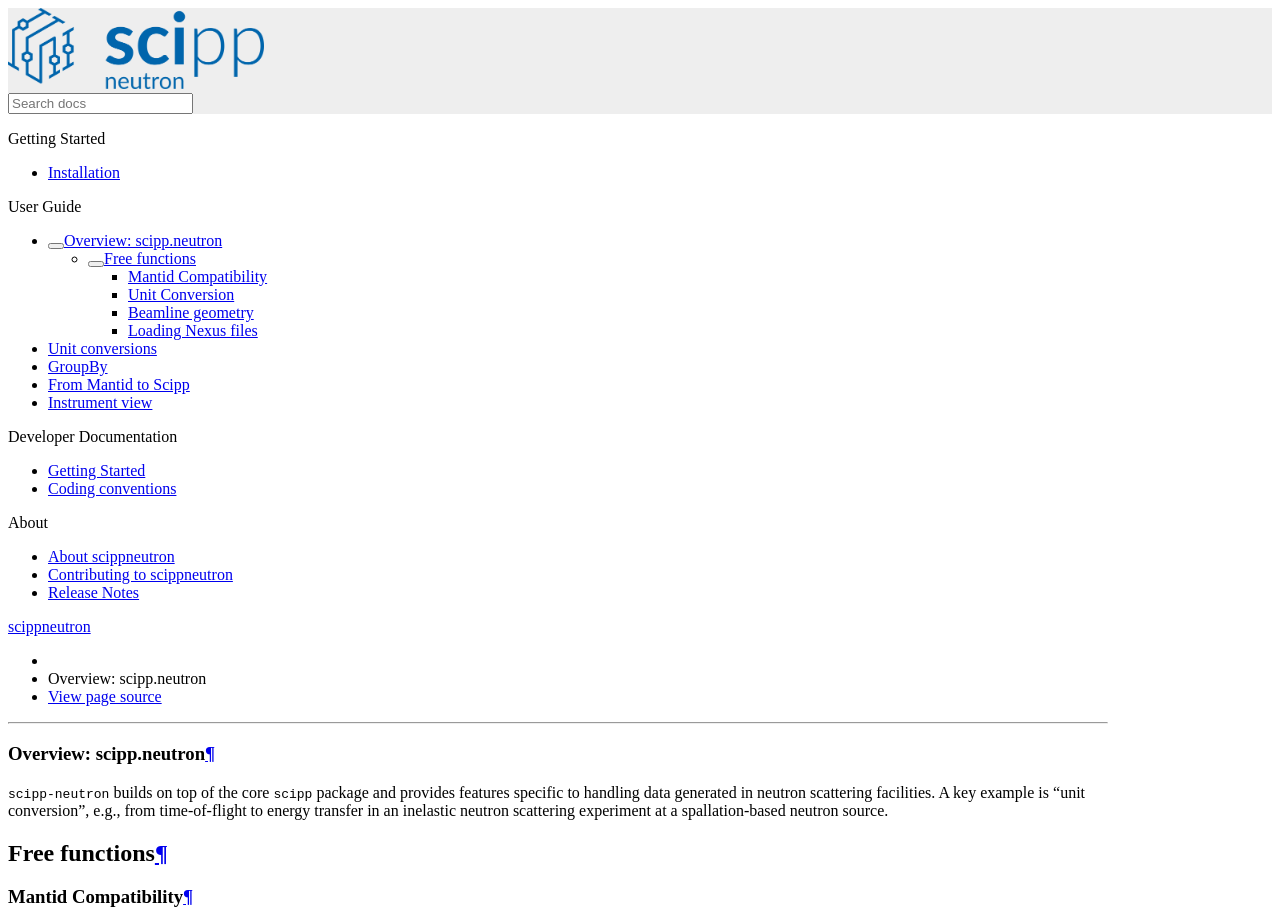
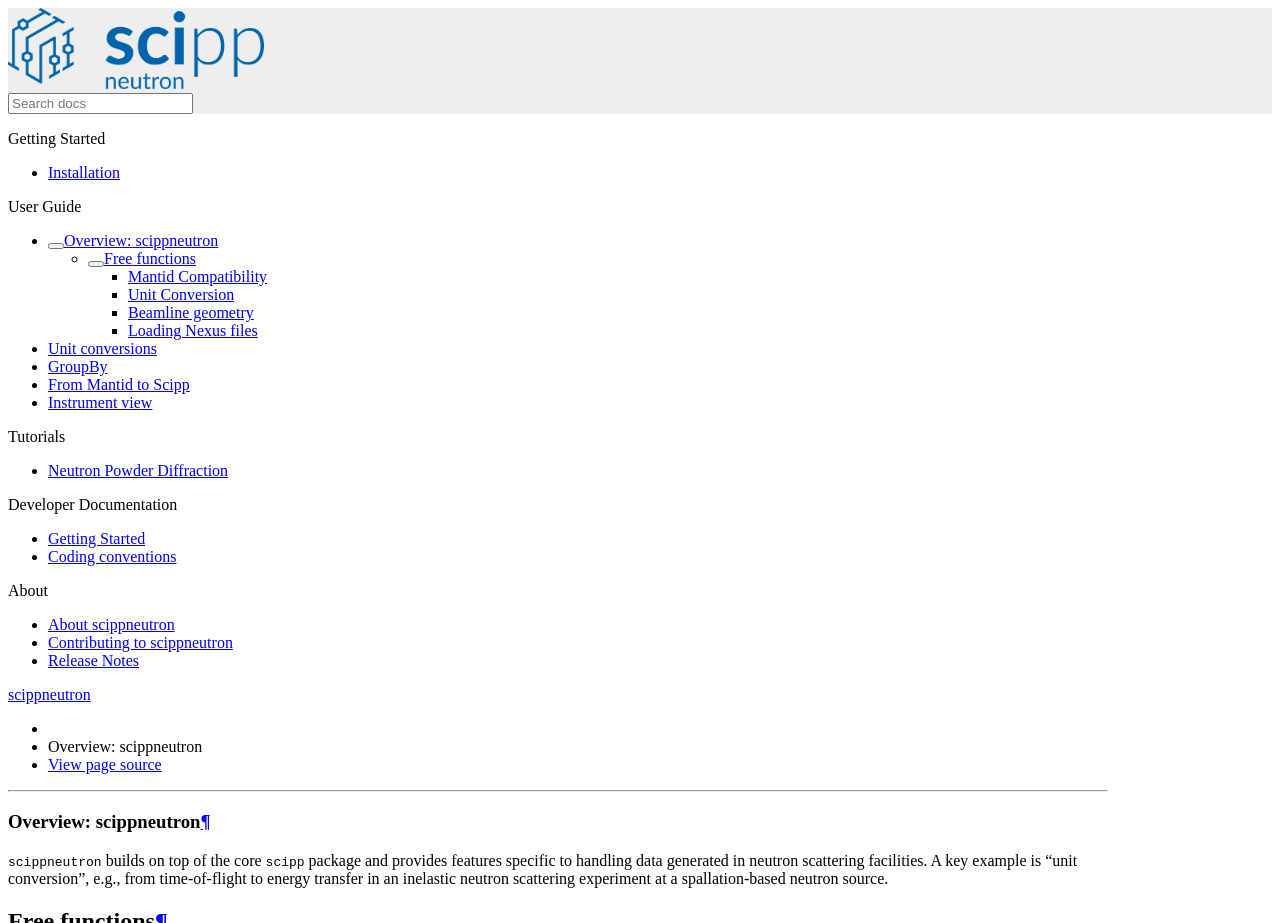
Before and after one commit to scipp/scippneutron, a Sphinx documentation site: the page built from docs/user-guide/overview.rst, in a window 1280 px wide and 1400 px high, cut to the strip 0-923 px from the top of the window. Built offline with Sphinx 7.4.7 and the Read the Docs theme 2.0.0, drawn with Linux system fonts in a browser that asks for light colours; pages that are not in the unit, such as notebooks, are missing from menus.

Commit message:
scipp.neutron -> scippneutron

```diff
--- a/docs/index.rst
+++ b/docs/index.rst
@@ -41,7 +41,9 @@
    :caption: Tutorials
    :maxdepth: 3
 
-   tutorials/neutron-diffraction
+   tutorials/getting-started
+   tutorials/working-with-masks
+   tutorials/powder-diffraction
 
 .. toctree::
    :caption: Developer Documentation
--- a/docs/user-guide/overview.rst
+++ b/docs/user-guide/overview.rst
@@ -1,10 +1,10 @@
 .. _scipp-neutron:
-.. currentmodule:: scipp.neutron
+.. currentmodule:: scippneutron
 
-Overview: scipp.neutron
-=======================
+Overview: scippneutron
+======================
 
-``scipp-neutron`` builds on top of the core ``scipp`` package and provides features specific to handling data generated in neutron scattering facilities.
+``scippneutron`` builds on top of the core ``scipp`` package and provides features specific to handling data generated in neutron scattering facilities.
 A key example is "unit conversion", e.g., from time-of-flight to energy transfer in an inelastic neutron scattering experiment at a spallation-based neutron source.
 
 Free functions
```
